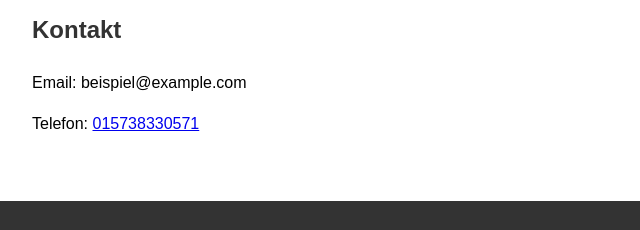
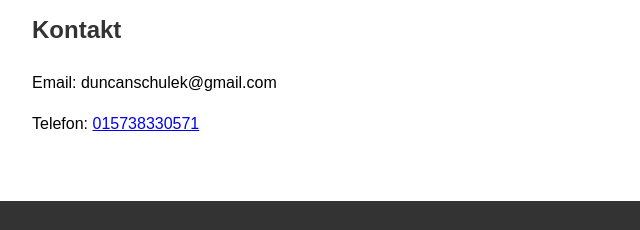
Before and after one commit to einfachduncan/Webside-2, a plain HTML site: page index.html in a window 1280 px wide. Shown: the part 648-878 px from the top of the page, 0-640 px from the left. Drawn offline with Linux system fonts and the light colour scheme.

Commit message:
Update index.html

```diff
--- a/index.html
+++ b/index.html
@@ -34,7 +34,7 @@
 
     <section id="contact">
         <h2>Kontakt</h2>
-        <p>Email: beispiel@example.com</p>
+        <p>Email: duncanschulek@gmail.com</p>
         <p>Telefon: <a href="tel:015738330571">015738330571</a></p>
     </section>
 
```
